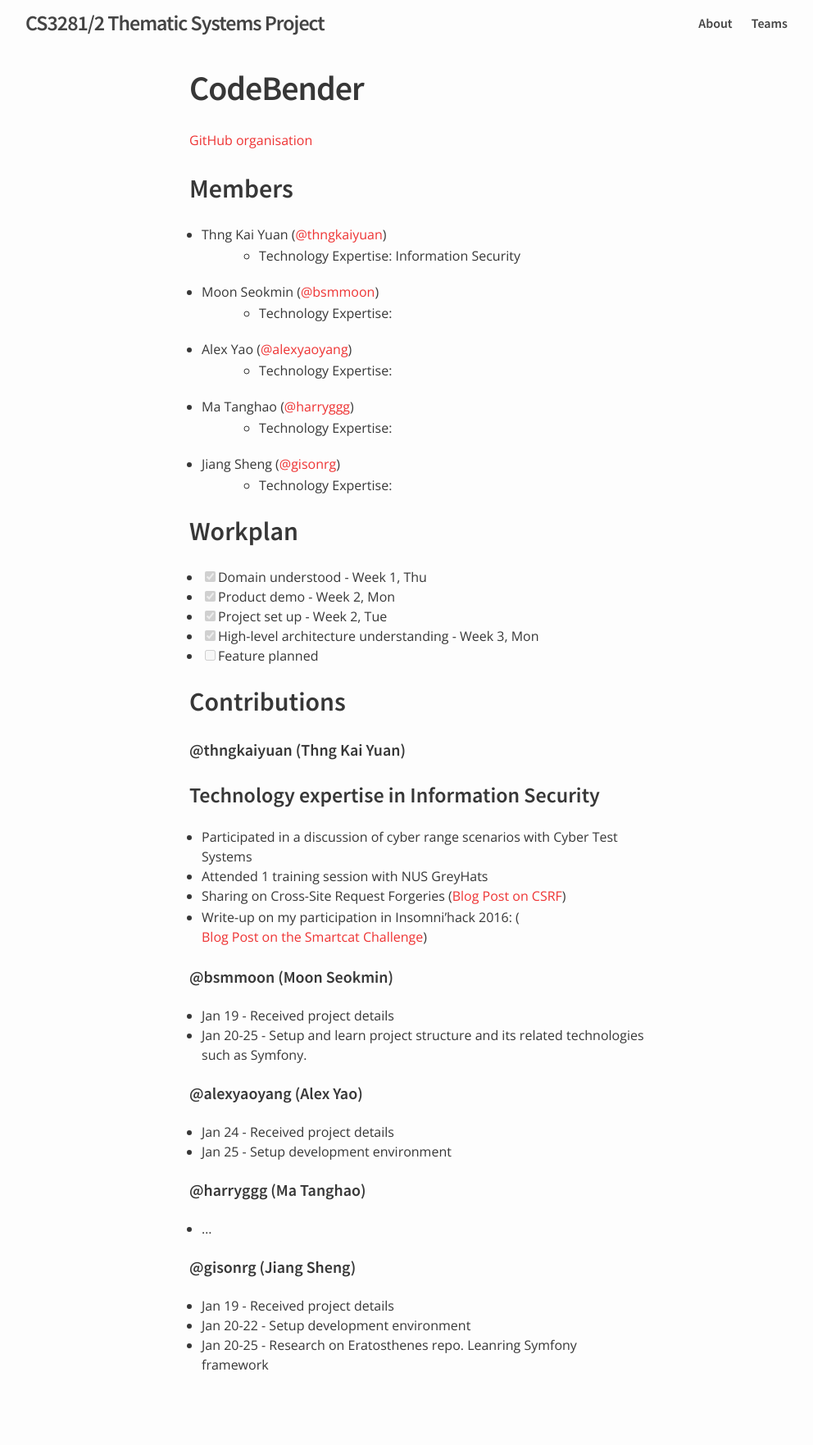
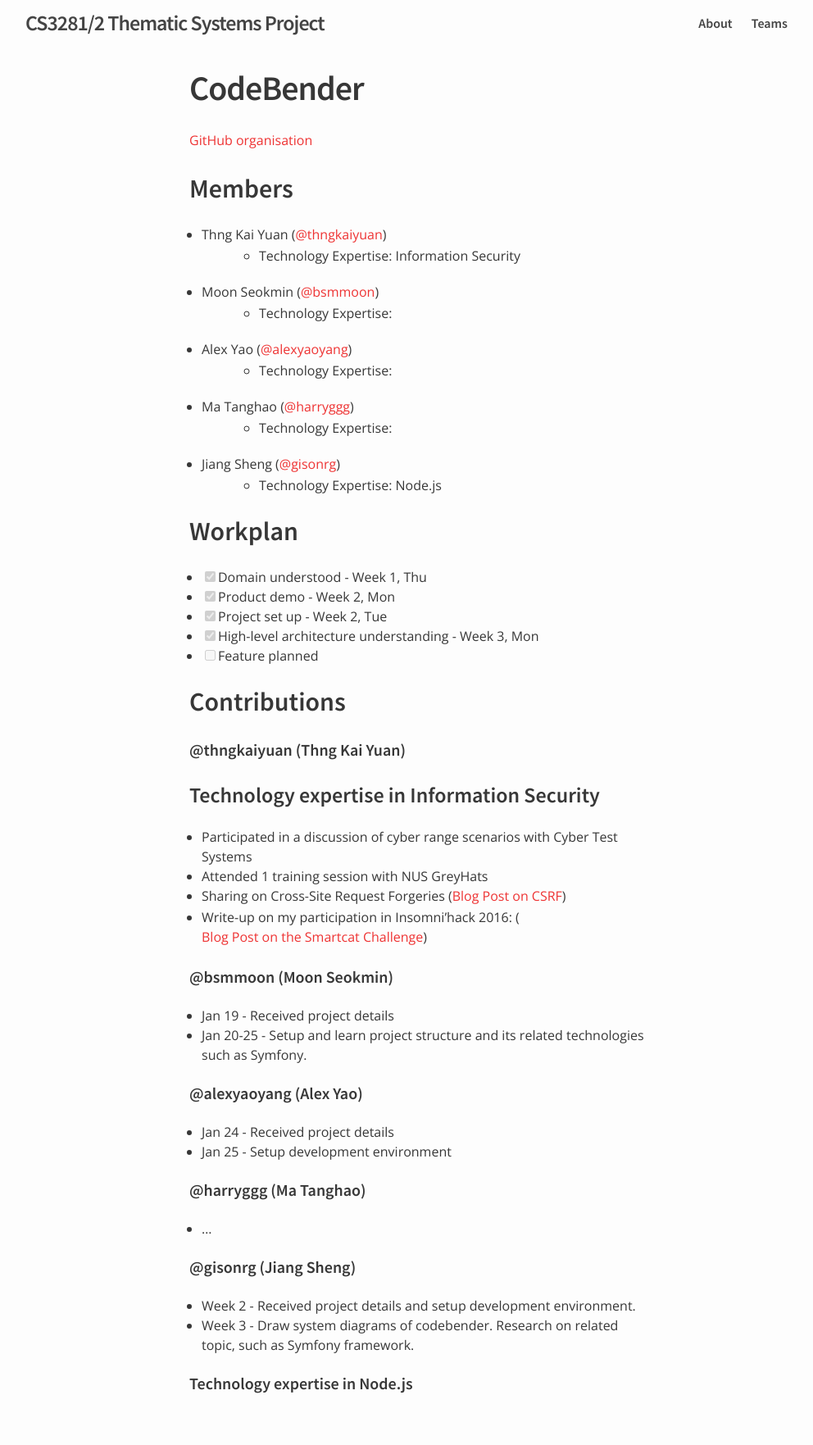
Before and after one commit to nus-oss/cs3281-AY1516S2-website, a Jekyll site: the page built from teams/codebender.md, in a window 1280 px wide. Shown: the whole page at 82% size, without its empty margins (139-1131 px from the left). Built offline with Jekyll 4.4.1, drawn with Linux system fonts in a browser that asks for light colours; before the commit the page ends 1737 px from its top, so only the background shows below that.

Commit message:
Add Jiang Sheng's tech expertise

```diff
--- a/teams/codebender.md
+++ b/teams/codebender.md
@@ -15,7 +15,7 @@ permalink: /teams/codebender/
  - Ma Tanghao ([@harryggg](https://blog.nus.edu.sg/matanghao/))
    - Technology Expertise:
  - Jiang Sheng ([@gisonrg](http://blog.gisonrg.me/))
-   - Technology Expertise:
+   - Technology Expertise: Node.js
 
 ## Workplan
 
@@ -47,6 +47,7 @@ permalink: /teams/codebender/
 * ...
 
 #### @gisonrg (Jiang Sheng)
-* Jan 19 - Received project details
-* Jan 20-22 - Setup development environment
-* Jan 20-25 - Research on Eratosthenes repo. Leanring Symfony framework
+* Week 2 - Received project details and setup development environment.
+* Week 3 - Draw system diagrams of codebender. Research on related topic, such as Symfony framework.
+
+#### Technology expertise in Node.js
```
